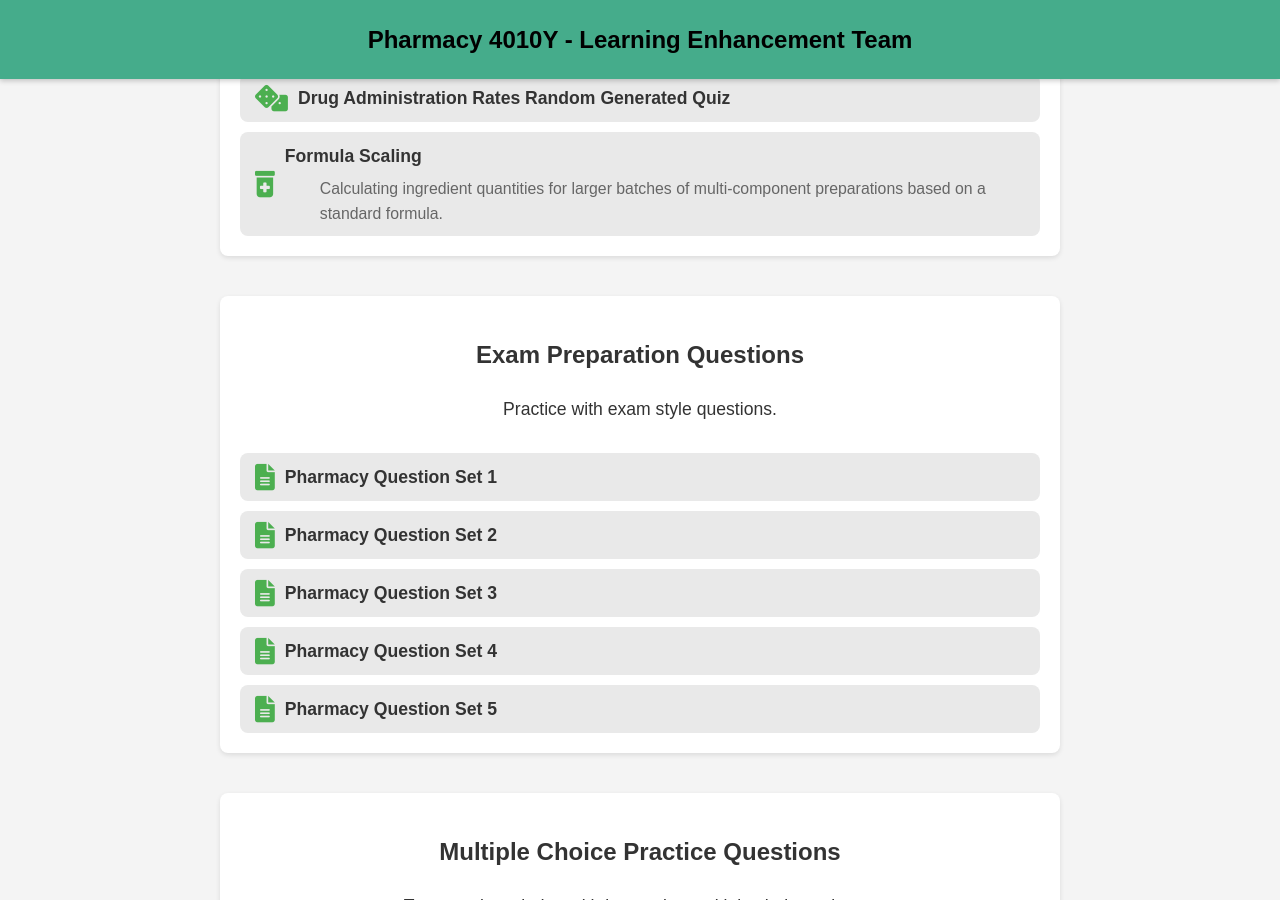
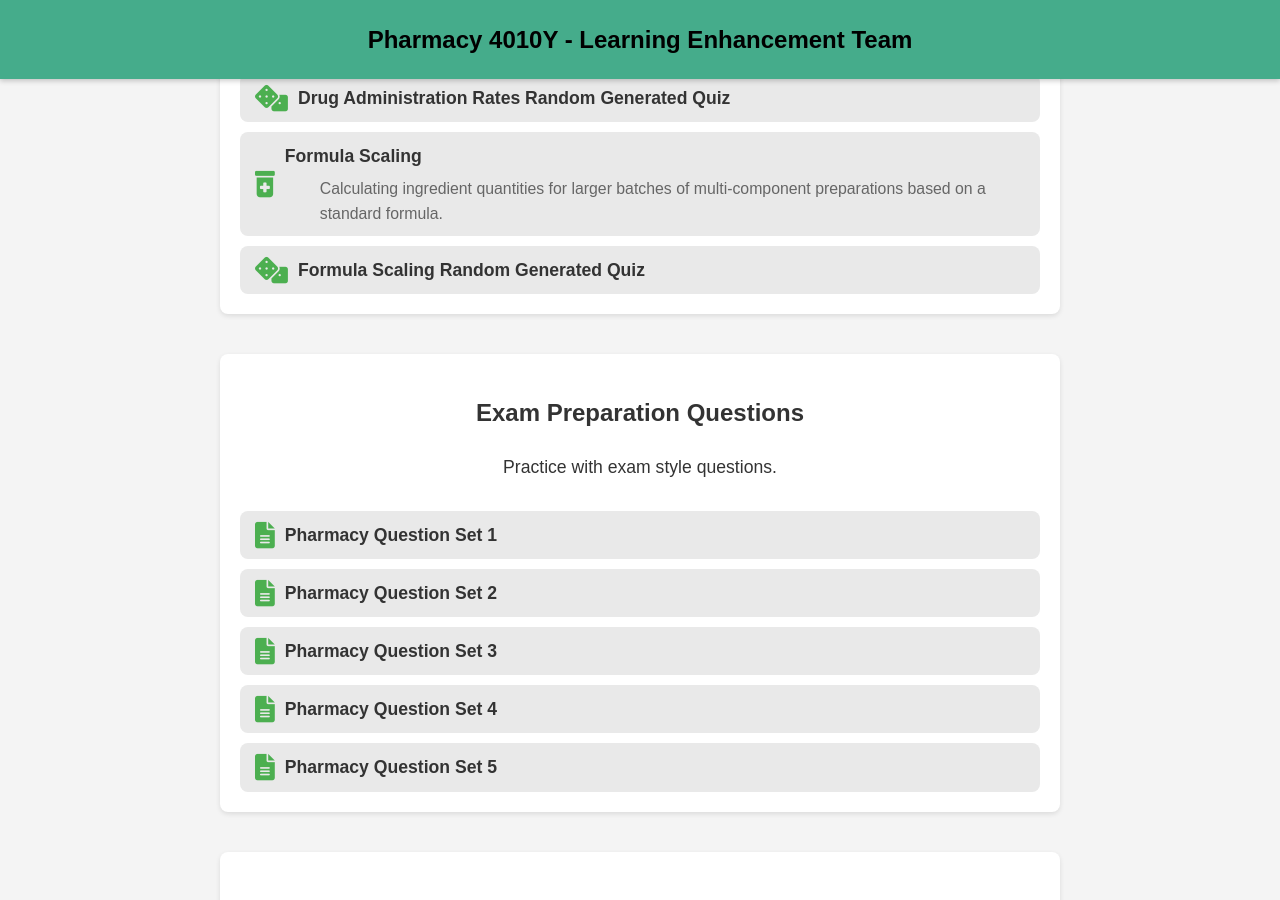
Before and after one commit to probe973/pha-4010y, a Jekyll site: the page index.html, which Jekyll copies as it is, in a window 1280 px wide and 900 px high, scrolled down 2170 px. Built offline with Jekyll 4.4.1, drawn with Linux system fonts in a browser that asks for light colours.

Commit message:
Update index.html

```diff
--- a/index.html
+++ b/index.html
@@ -377,6 +377,13 @@
                     <div class="topic-description">Calculating ingredient quantities for larger batches of multi-component preparations based on a standard formula.</div>
                 </div>
             </a>
+             <a href="randomq.html?quiz=rq_formula_scaling.json" class="topic-link">
+                <i class="fas fa-dice topic-icon"></i>
+                <div>
+                    <strong>Formula Scaling Random Generated Quiz</strong>
+
+                </div>
+            </a>
         </div>
     </div>
 
```
